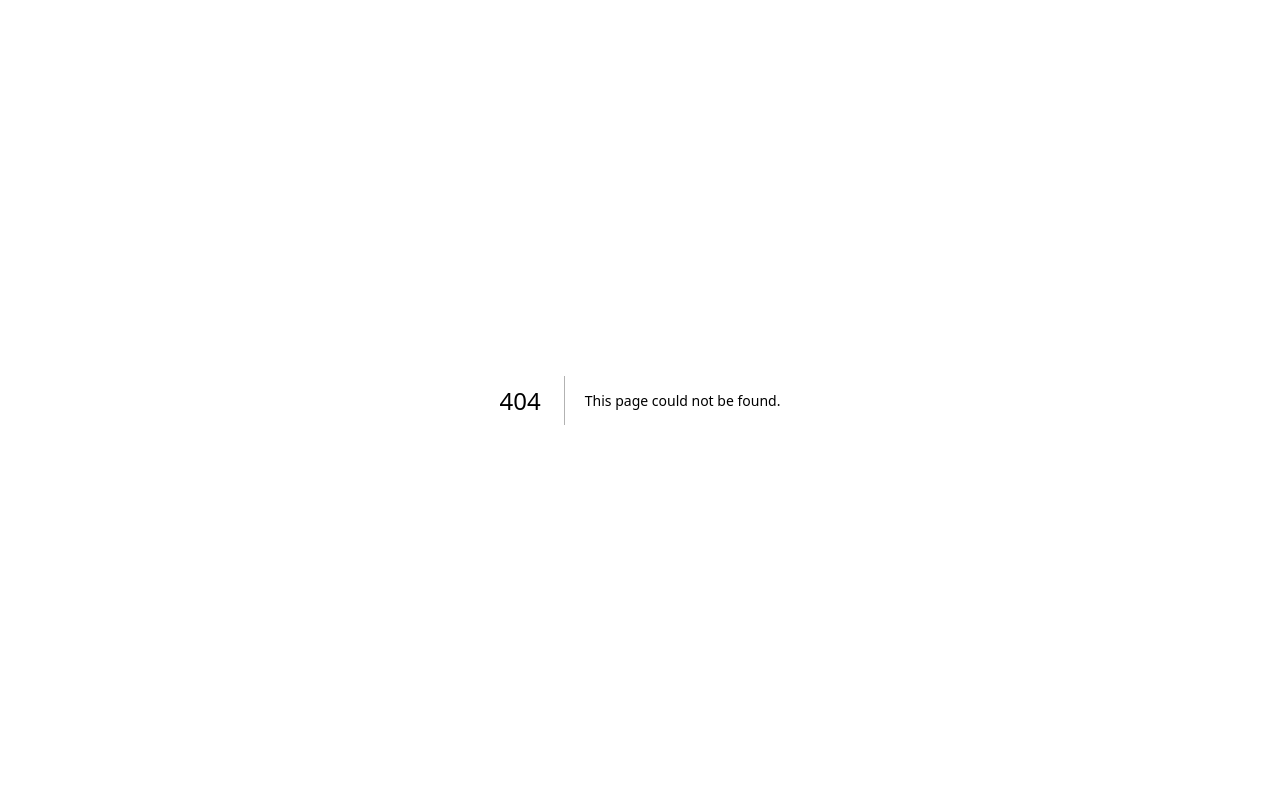
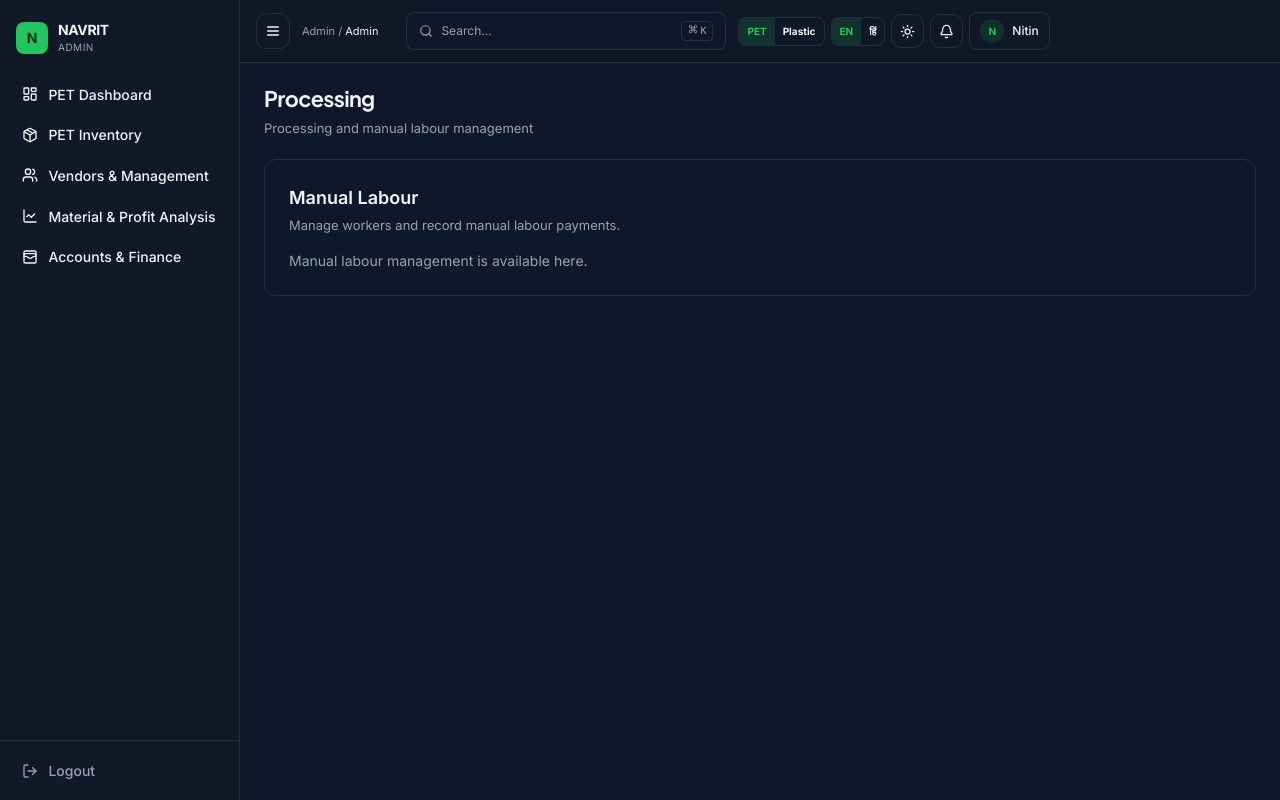
Before and after one commit to anjaliToqnoq/navrit-plastic-portal, a Next.js app: page /admin/processing in a window 1280 px wide. Before the commit this address had no page. Built offline with nearby package versions, Linux system fonts and the light colour scheme.

Commit message:
Add processing admin page

```diff
--- /dev/null
+++ b/src/app/admin/processing/page.tsx
@@ -0,0 +1,13 @@
+import { AdminShell } from "@/components/admin-shell";
+
+export default function ProcessingPage() {
+  return (
+    <AdminShell title="Processing" subtitle="Processing and manual labour management">
+      <div className="rounded-xl border border-[var(--ad-border)] bg-[var(--ad-panel)] p-6">
+        <h2 className="text-lg font-semibold">Manual Labour</h2>
+        <p className="ad-muted mt-1">Manage workers and record manual labour payments.</p>
+        <p className="mt-4 text-sm text-[var(--ad-muted)]">Manual labour management is available here.</p>
+      </div>
+    </AdminShell>
+  );
+}
```
